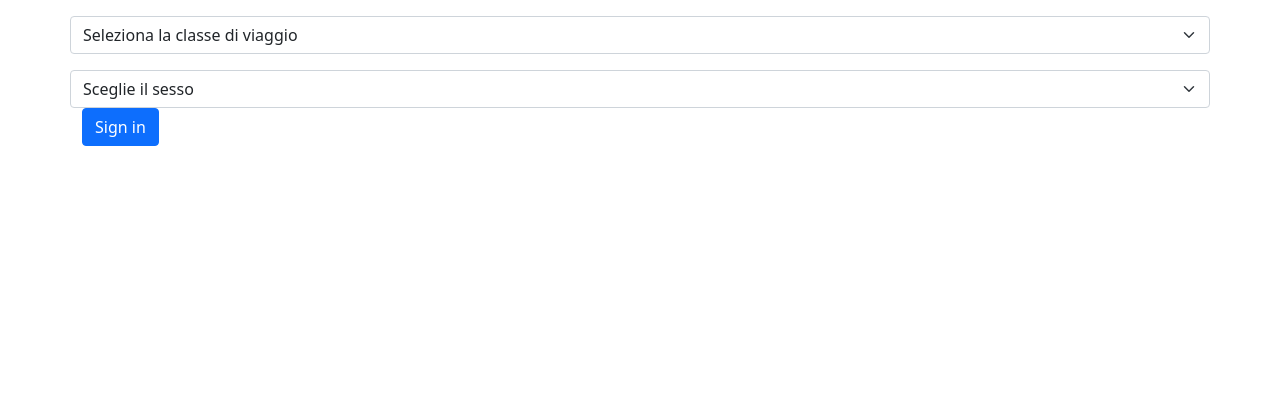
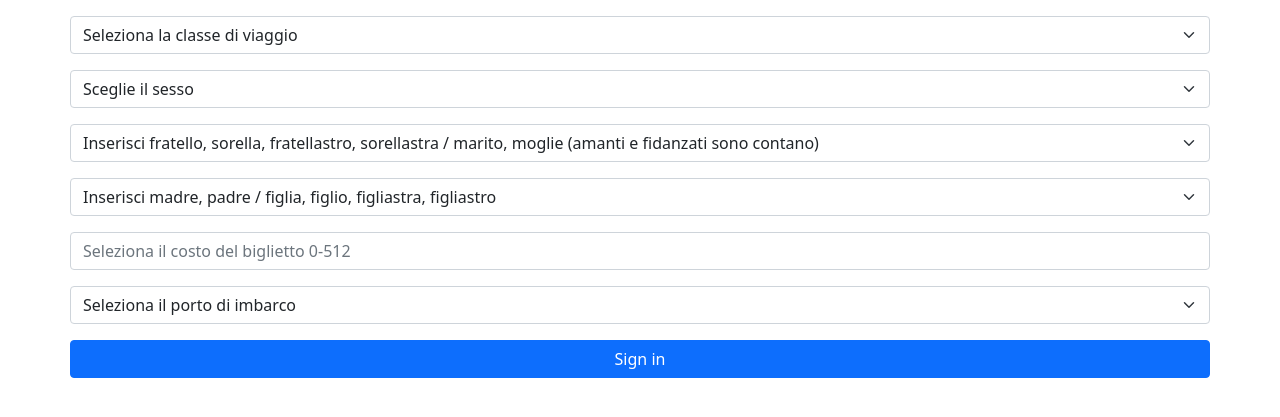
Before and after one commit to Skrypnyk81/titanic_deploy_flask, a Flask app: page / in a window 1280 px wide. Shown: the top 417 px of the page. Run offline with Flask 2, Linux system fonts and the light colour scheme.

Commit message:
finish home page

```diff
--- a/templates/home.html
+++ b/templates/home.html
@@ -19,11 +19,52 @@
         <div class="row mt-3">
             <select class="form-select" aria-label="Default select example">
                 <option selected>Sceglie il sesso</option>
-                <option value="1">Maschile</option>
-                <option value="2">Feminile</option>
+                <option value="0">Maschile</option>
+                <option value="1">Feminile</option>
             </select>
         </div>
-        <button type="submit" class="btn btn-primary">Sign in</button>
+        <div class="row mt-3">
+            <select class="form-select" aria-label="Default select example">
+                <option selected>Inserisci fratello, sorella, fratellastro, sorellastra / marito, moglie (amanti e fidanzati sono contano)</option>
+                <option value="0">Nessuno</option>
+                <option value="1">Uno</option>
+                <option value="2">Due</option>
+                <option value="3">Tre</option>
+                <option value="4">Quatro</option>
+                <option value="5">Cinque</option>
+                <option value="6">Sei</option>
+                <option value="7">Sette</option>
+                <option value="8">Otto</option>
+            </select>
+        </div>
+        <div class="row mt-3">
+            <select class="form-select" aria-label="Default select example">
+                <option selected>Inserisci madre, padre / figlia, figlio, figliastra, figliastro</option>
+                <option value="0">Nessuno</option>
+                <option value="1">Uno</option>
+                <option value="2">Due</option>
+                <option value="3">Tre</option>
+                <option value="4">Quatro</option>
+                <option value="5">Cinque</option>
+                <option value="6">Sei</option>
+                <option value="7">Sette</option>
+                <option value="8">Otto</option>
+            </select>
+        </div>
+        <div class="row mt-3">
+            <input type="text" class="form-control" placeholder="Seleziona il costo del biglietto 0-512" aria-label="First name">
+        </div>
+        <div class="row mt-3">
+            <select class="form-select" aria-label="Default select example">
+                <option selected>Seleziona il porto di imbarco</option>
+                <option value="0">Cherbourg</option>
+                <option value="1">Queenstown</option>
+                <option value="2">Southampton</option>
+            </select>
+        </div>
+        <div class="row mt-3">
+            <button type="submit" class="btn btn-primary" >Sign in</button>
+        </div>
     </form>
 </div>
 <script src="https://cdn.jsdelivr.net/npm/bootstrap@5.0.1/dist/js/bootstrap.bundle.min.js" integrity="sha384-gtEjrD/SeCtmISkJkNUaaKMoLD0//ElJ19smozuHV6z3Iehds+3Ulb9Bn9Plx0x4" crossorigin="anonymous"></script>
```
